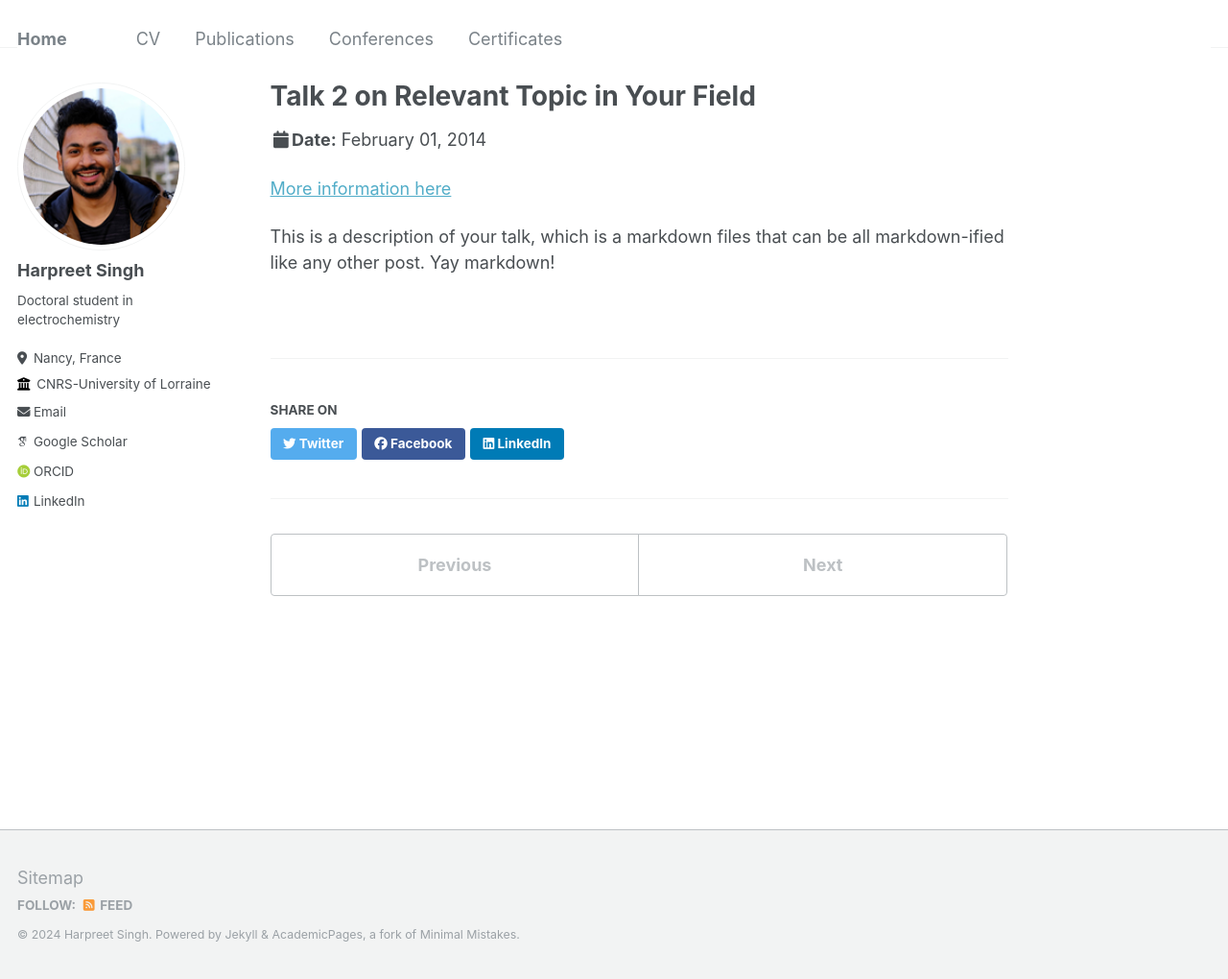
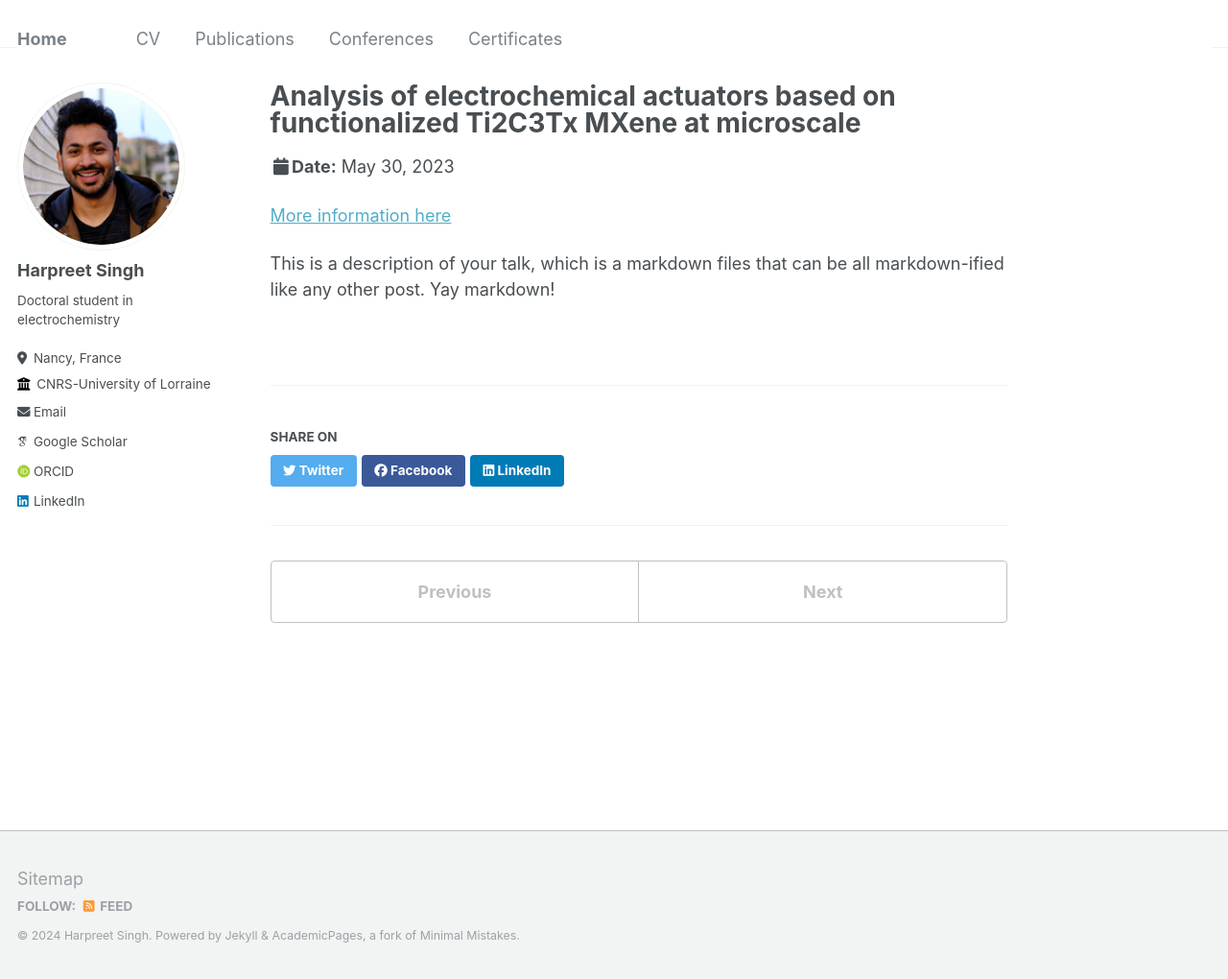
Before and after one commit to Harpr33t-Singh/Harpr33t-Singh.github.io, a Jekyll site: the page built from _talks/2014-02-01-talk-2.md, in a window 1280 px wide and 1020 px high. Shown: the whole window at 96% size. Built offline with Jekyll 4.4.1, drawn with Linux system fonts in a browser that asks for light colours; some web fonts are replaced.

Commit message:
Update 2014-02-01-talk-2.md

```diff
--- a/_talks/2014-02-01-talk-2.md
+++ b/_talks/2014-02-01-talk-2.md
@@ -1,10 +1,10 @@
 ---
-title: "Talk 2 on Relevant Topic in Your Field"
+title: "Analysis of electrochemical actuators based on functionalized Ti2C3Tx MXene at microscale"
 collection: talks
-type: "Talk"
+type: "Oral Presentation"
 permalink: /talks/2014-02-01-talk-2
-venue: "London School of Testing"
-date: 2014-02-01
+venue: "International Conference on Materials for Advanced Technologies (ICMAT)"
+date: 2023-05-30
 location: "London, UK"
 ---
 
```
